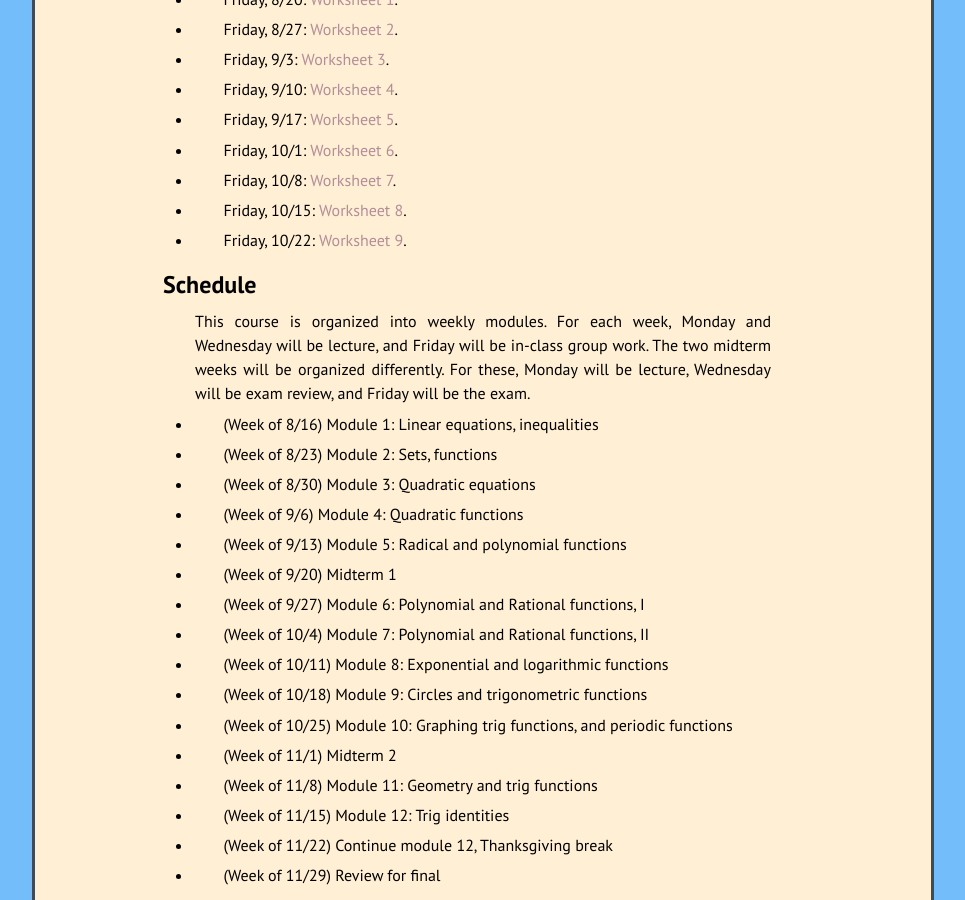
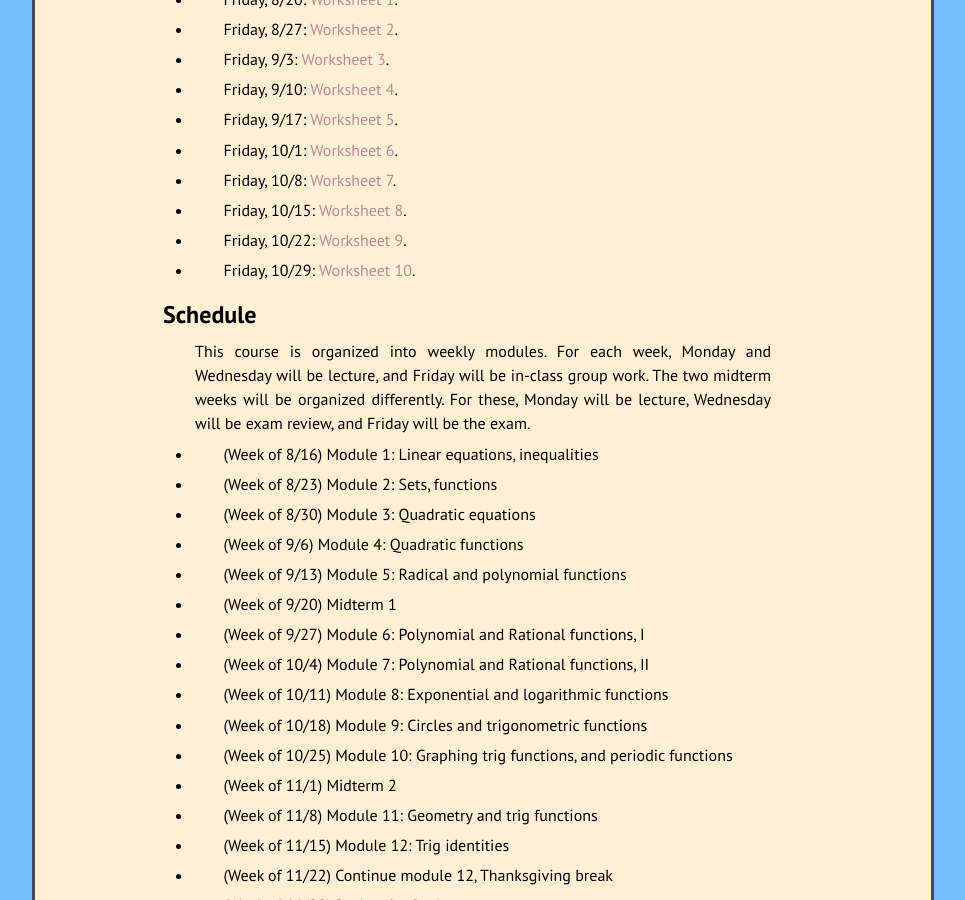
Before and after one commit to kamerynjw/kamerynjw.github.io, a Jekyll site: the page built from teaching/2021/math1410.md, in a window 1280 px wide and 900 px high, scrolled down 452 px. Shown: the whole window, without its empty margins (157-1122 px from the left). Built offline with Jekyll 4.4.1, drawn with Linux system fonts in a browser that asks for light colours; nearby versions of some CDN libraries.

Commit message:
new worksheets

```diff
--- a/teaching/2021/math1410.md
+++ b/teaching/2021/math1410.md
@@ -39,6 +39,8 @@ In-class worksheets
 
 * Friday, 10/22: [Worksheet 9]({{ page.url }}w9.pdf).
 
+* Friday, 10/29: [Worksheet 10]({{ page.url }}w10.pdf).
+
 
 
 Schedule
```
Also changed, not shown: 1 other file.
